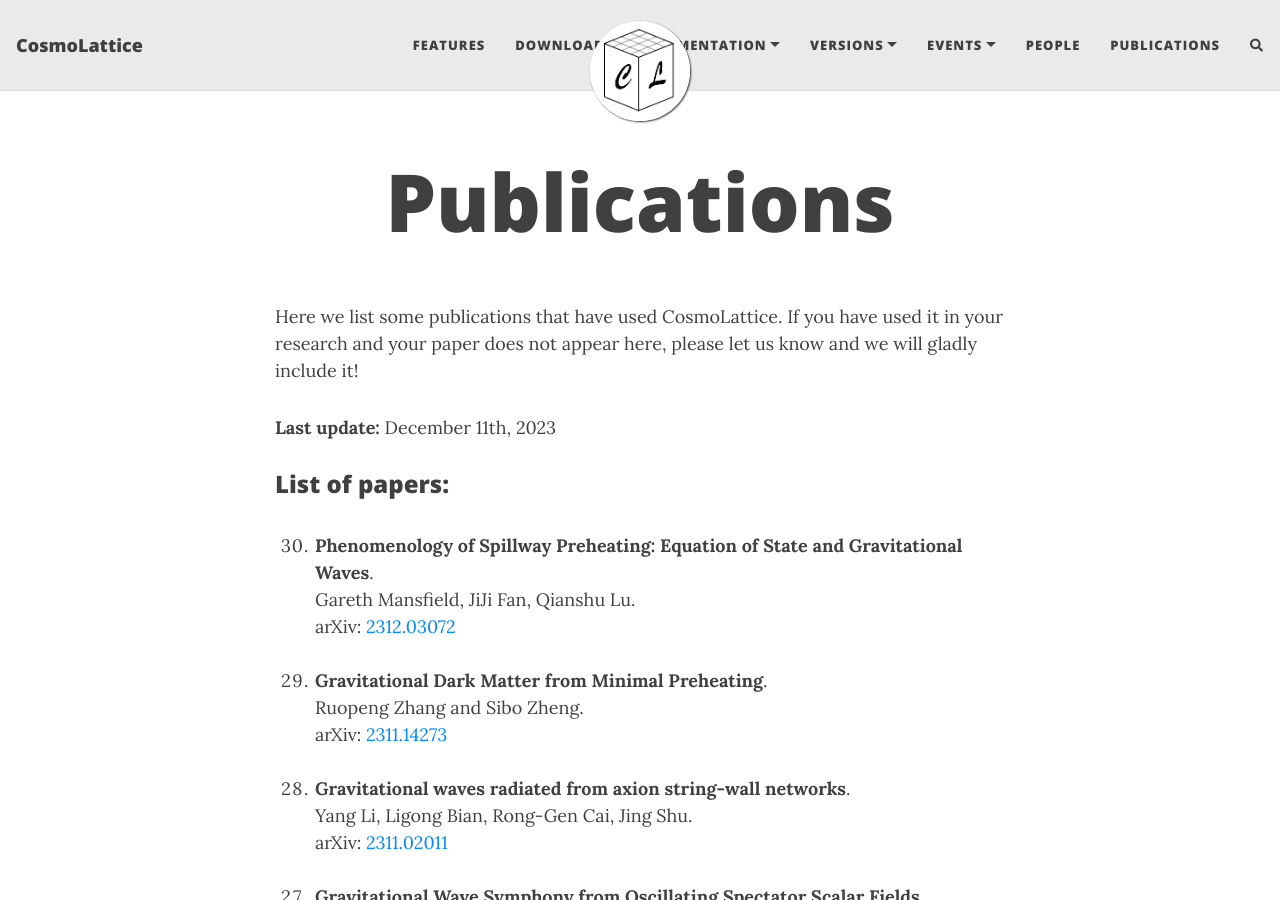
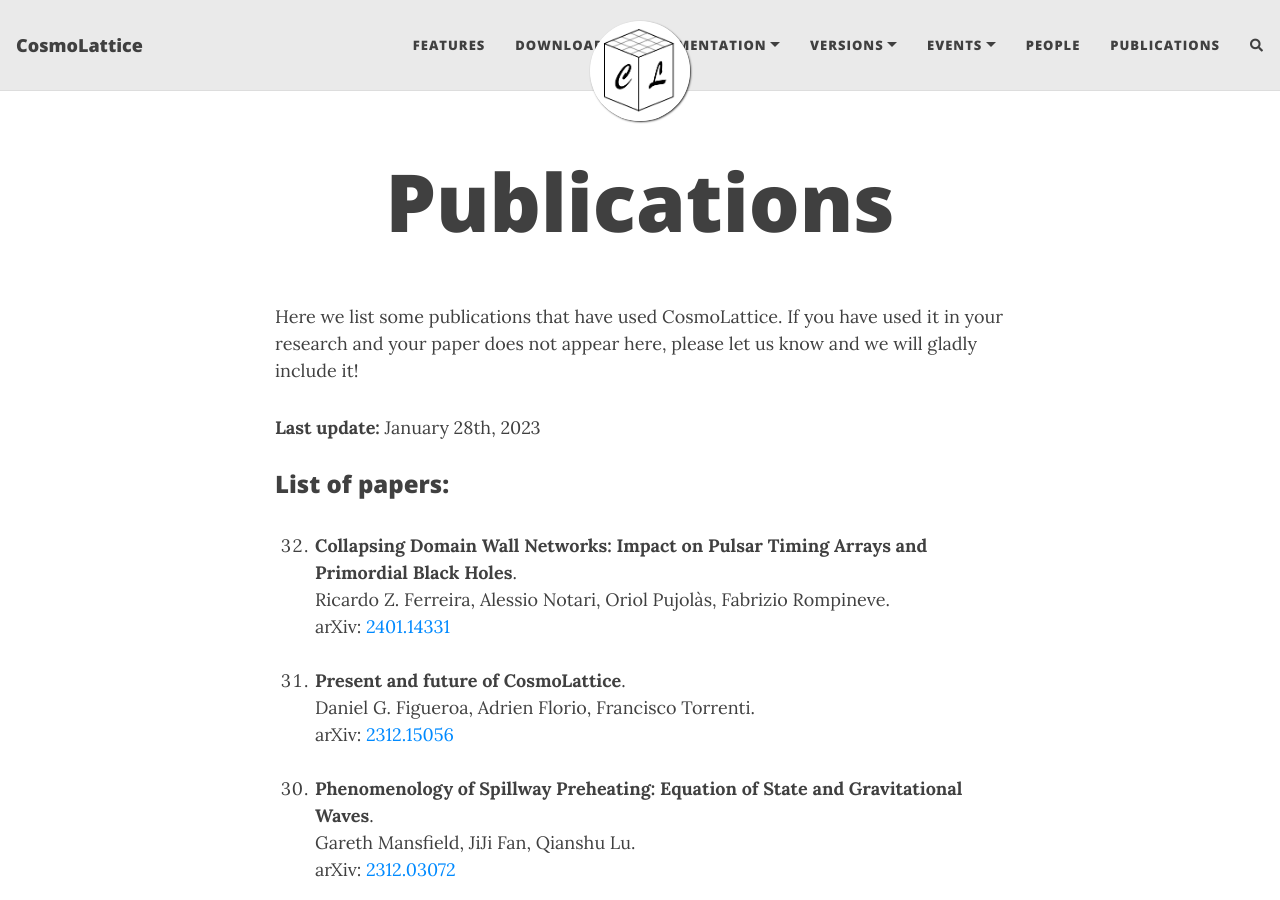
Before and after one commit to cosmolattice/cosmolatticeweb, a Jekyll site: the page built from publications.md, in a window 1280 px wide and 900 px high. Built offline with Jekyll 4.4.1, drawn with Linux system fonts in a browser that asks for light colours; nearby versions of some CDN libraries; comment, search, counter and statistics services are not loaded.

Commit message:
Added publications

```diff
--- a/publications.md
+++ b/publications.md
@@ -8,11 +8,23 @@
 If you have used it in your research and your paper does not
 appear here, please let us know and we will gladly include it!
 
-**Last update:** December 11th, 2023
+**Last update:** January 28th, 2023
 
 ### List of papers:<br><br>
 
 <ol>
+
+<li value="32">
+<b>Collapsing Domain Wall Networks: Impact on Pulsar Timing Arrays and Primordial Black Holes</b>.<br>
+   Ricardo Z. Ferreira, Alessio Notari, Oriol Pujolàs, Fabrizio Rompineve. <br>
+   arXiv: <a href="https://arxiv.org/abs/2401.14331" target="_blank" rel="noopener noreferrer">2401.14331</a><br><br>
+
+<li value="31">
+<b>Present and future of CosmoLattice</b>.<br>
+   Daniel G. Figueroa, Adrien Florio, Francisco Torrenti. <br>
+   arXiv: <a href="https://arxiv.org/abs/2312.15056" target="_blank" rel="noopener noreferrer">2312.15056</a><br><br>
+
+
 <li value="30">
 <b>Phenomenology of Spillway Preheating: Equation of State and Gravitational Waves</b>.<br>
    Gareth Mansfield, JiJi Fan, Qianshu Lu. <br>
```
